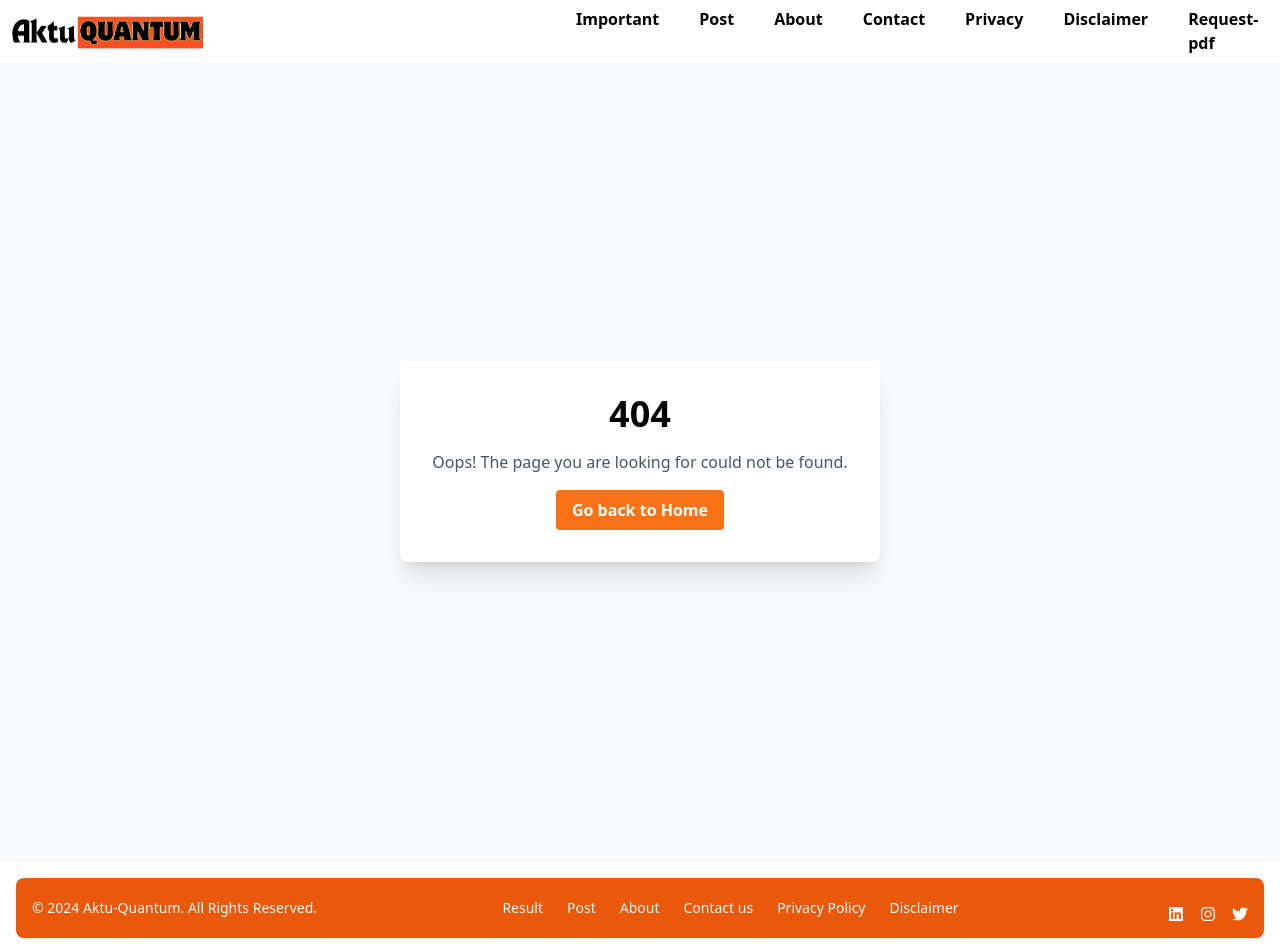
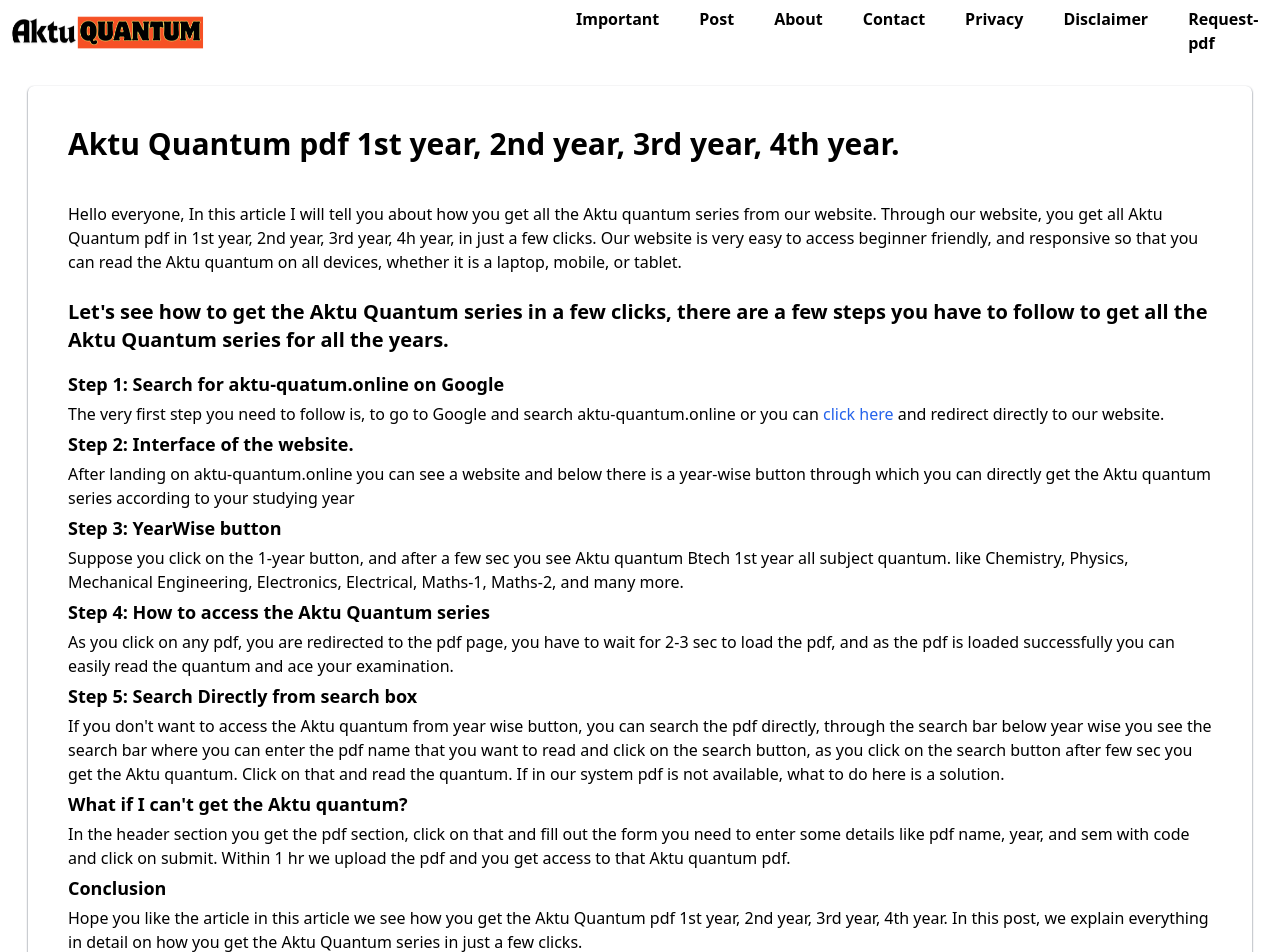
Before and after one commit to MuditxRajput/aktu_quantum_frontend, a React (Create React App) app: page /aktuQuantum in a window 1280 px wide. Shown: the top 952 px of the page. Built offline with nearby package versions, Linux system fonts and the light colour scheme.

Commit message:
'secondPost'

```diff
--- a/src/App.js
+++ b/src/App.js
@@ -13,6 +13,7 @@
 import Homepage from "./Pages/Homepage";
 import PrivacyPolicy from "./Pages/PrivacyPolicy";
 import Result from "./Pages/Result";
+import Aktu_Quantum from "./Post/Aktu_Quantum";
 import Challenge from "./Post/Challenge";
 import store from "./Store/configStore";
 const App = () => {
@@ -46,6 +47,7 @@
           <Route path="/view" element = {<View/>} />
           <Route path="/result" element = {<Result/>}  />
           <Route path="/challenge" element = {<Challenge/>}  />
+          <Route path="/aktuQuantum" element = {<Aktu_Quantum/>}  />
         </Routes>
         <Fottter/>
       </BrowserRouter>
--- a/src/Components/NavMenu.jsx
+++ b/src/Components/NavMenu.jsx
@@ -23,6 +23,7 @@
         <ul className="absolute bg-white shadow-lg mt-1 rounded">
           <MenuItem text="Result" onClick={() => handleNavigate('/result')} />
           <MenuItem text="Challenge" onClick={() => handleNavigate('/challenge')} />
+          <MenuItem text="Quantums" onClick={() => handleNavigate('/aktuQuantum')} />
         </ul>
       )}
     </div>
--- /dev/null
+++ b/src/Post/Aktu_Quantum.jsx
@@ -0,0 +1,137 @@
+import React from "react";
+import { Helmet } from "react-helmet";
+const Aktu_Quantum = () => {
+  return (
+    <>
+      <Helmet>
+        <meta charSet="utf-8" />
+        <title>Aktu Quantum pdf 1st year, 2nd year, 3rd year, 4th year</title>
+        <meta
+          name="description"
+          content="in this article we see how you get the Aktu Quantum pdf 1st year, 2nd year, 3rd year, 4th year.
+In this post, we explain everything in detail on how you get the Aktu Quantum series in just a few clicks.
+"
+        />
+        <link
+          rel="canonical"
+          href="https://www.aktu-quantum.online/aktuQuantum"
+        />
+      </Helmet>
+
+      <div className="m-7 rounded-md shadow-sm shadow-gray-700 p-10">
+        <div className="mb-10">
+          <h1 className="font-bold text-3xl mb-2">
+            Aktu Quantum pdf 1st year, 2nd year, 3rd year, 4th year.
+          </h1>
+        </div>
+        <div className="mb-6">
+          <p>
+            Hello everyone, In this article I will tell you about how you get
+            all the Aktu quantum series from our website. Through our website,
+            you get all Aktu Quantum pdf in 1st year, 2nd year, 3rd year, 4h
+            year, in just a few clicks. Our website is very easy to access
+            beginner friendly, and responsive so that you can read the Aktu
+            quantum on all devices, whether it is a laptop, mobile, or tablet.
+          </p>
+        </div>
+        <div>
+          <p className="text-xl font-semibold mb-4  mt-1   ">
+            Let's see how to get the Aktu Quantum series in a few clicks, there
+            are a few steps you have to follow to get all the Aktu Quantum
+            series for all the years.
+          </p>
+          <p className="text-lg font-semibold mb-1 mt-1">
+            Step 1: Search for aktu-quatum.online on Google
+          </p>
+          <p>
+            The very first step you need to follow is, to go to Google and
+            search aktu-quantum.online or you can{" "}
+            <a
+              href="https://www.aktu-quantum.online/"
+              className="text-blue-600"
+            >
+              {" "}
+              click here
+            </a>{" "}
+            and redirect directly to our website.
+          </p>
+          <p className="text-lg font-semibold mb-1 mt-1">
+            Step 2: Interface of the website.
+          </p>
+          <p>
+            After landing on aktu-quantum.online you can see a website and below
+            there is a year-wise button through which you can directly get the
+            Aktu quantum series according to your studying year
+          </p>
+          <p className="text-lg font-semibold mb-1 mt-1">
+            Step 3: YearWise button
+          </p>
+          <p>
+            Suppose you click on the 1-year button, and after a few sec you see
+            Aktu quantum Btech 1st year all subject quantum. like Chemistry,
+            Physics, Mechanical Engineering, Electronics, Electrical, Maths-1,
+            Maths-2, and many more.
+          </p>
+          <p className="text-lg font-semibold mb-1 mt-1">
+            Step 4: How to access the Aktu Quantum series
+          </p>
+          <p>
+            As you click on any pdf, you are redirected to the pdf page, you
+            have to wait for 2-3 sec to load the pdf, and as the pdf is loaded
+            successfully you can easily read the quantum and ace your
+            examination.
+          </p>
+          <p className="text-lg font-semibold mb-1 mt-1">
+            Step 5: Search Directly from search box
+          </p>
+          <p>
+            If you don't want to access the Aktu quantum from year wise button,
+            you can search the pdf directly, through the search bar below year
+            wise you see the search bar where you can enter the pdf name that
+            you want to read and click on the search button, as you click on the
+            search button after few sec you get the Aktu quantum. Click on that
+            and read the quantum. If in our system pdf is not available, what to
+            do here is a solution.
+          </p>
+          <p className="text-lg font-semibold mb-1 mt-1">
+            What if I can't get the Aktu quantum?
+          </p>
+          <p>
+            In the header section you get the pdf section, click on that and
+            fill out the form you need to enter some details like pdf name,
+            year, and sem with code and click on submit. Within 1 hr we upload
+            the pdf and you get access to that Aktu quantum pdf.
+          </p>
+          {/* <p className="text-lg font-semibold mb-1 mt-1">
+            Step 7: Prompt Submission to Examination Cell
+          </p> */}
+          {/* <p>
+            It is essential to avoid any unnecessary delays or lost chances for
+            reevaluation by delivering the completed Challenge Evaluation Form
+            to the examination cell on time. In order to guarantee that their
+            request for revaluation is processed as quickly as possible,
+            students must strictly adhere to the dates for submission.
+          </p> */}
+          <p className="text-lg font-semibold mb-1 mt-1">Conclusion</p>
+          <p>
+            Hope you like the article in this article we see how you get the
+            Aktu Quantum pdf 1st year, 2nd year, 3rd year, 4th year. In this
+            post, we explain everything in detail on how you get the Aktu
+            Quantum series in just a few clicks.
+          </p>
+          <p>
+            {" "}
+            <a
+              href="https://www.aktu-quantum.online/"
+              className="text-orange-700 underline"
+            >
+              Get all the Aktu quantum from here{" "}
+            </a>
+          </p>
+        </div>
+      </div>
+    </>
+  );
+};
+
+export default Aktu_Quantum;
```
Also changed, not shown: 1 other file (tests, documents, lock files or other folders).
